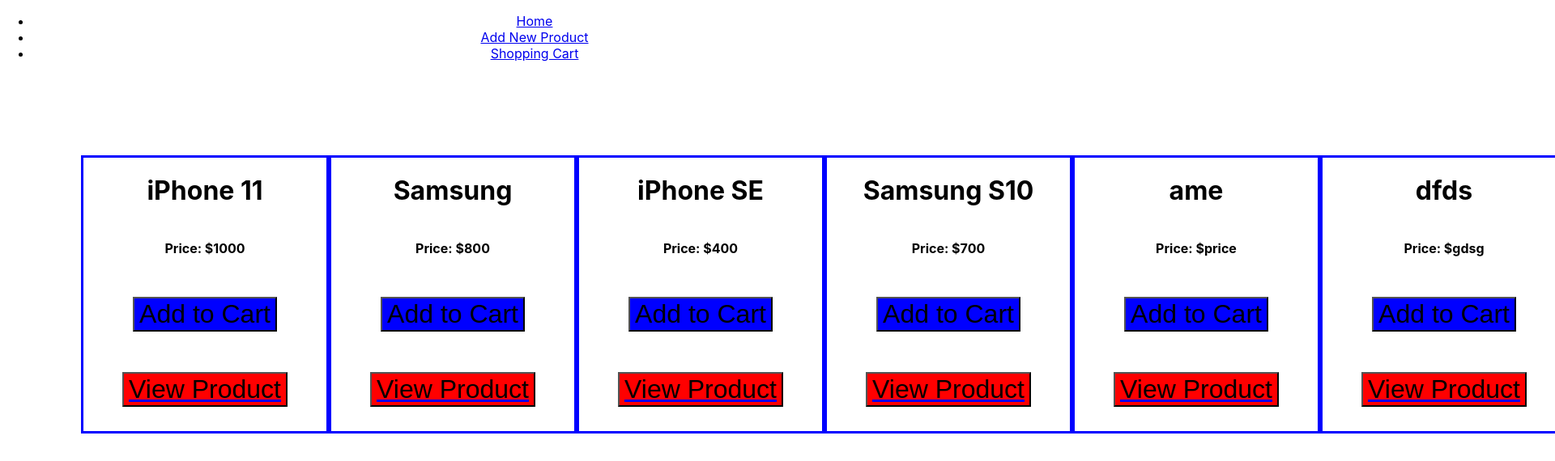
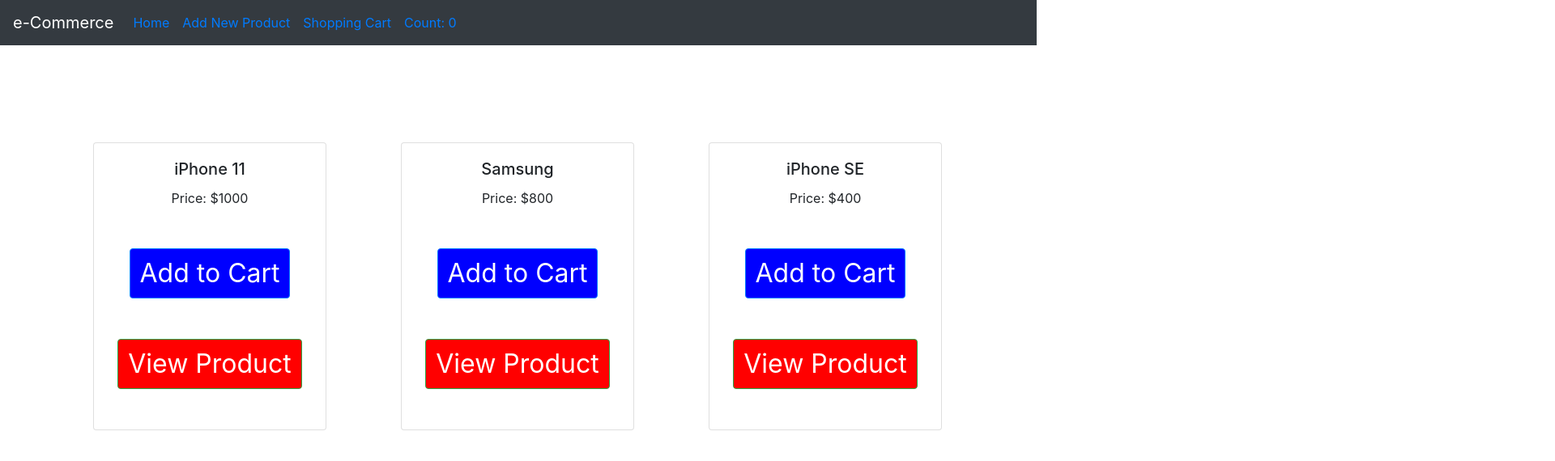
Before and after one commit to amrsekilly/ecommerce-react, a React (Create React App) app: page / in a window 1280 px wide. Shown: the top 570 px of the page at 81% size, 1920 px wide, since content can reach past the window. Built offline with nearby package versions, Linux system fonts and the light colour scheme; data requests are answered from the project's data file.

Commit message:
Added bootstrap

```diff
--- a/package.json
+++ b/package.json
@@ -7,7 +7,9 @@
     "@testing-library/react": "^9.3.2",
     "@testing-library/user-event": "^7.1.2",
     "axios": "^0.19.2",
+    "bootstrap": "^4.4.1",
     "react": "^16.13.1",
+    "react-bootstrap": "^1.0.1",
     "react-dom": "^16.13.1",
     "react-loader-spinner": "^3.1.14",
     "react-router-dom": "^5.1.2",
--- a/src/App.css
+++ b/src/App.css
@@ -38,19 +38,17 @@
   }
 }
 
-.home {
-  display: flex;
-}
+.home {}
 
 .products {
-  display: flex;
   margin: 100px 100px 100px 100px;
 }
 
 .product {
   min-width: 300px;
   min-height: 300px;
-  border: 3px solid blue;
+  margin-top: 20px;
+  margin-bottom: 20px;
 }
 
 .product-image {
@@ -78,5 +76,4 @@
 .create-product {
   min-width: 300px;
   min-height: 300px;
-  border: 3px solid cyan;
 }
--- a/src/Components/Home.js
+++ b/src/Components/Home.js
@@ -5,6 +5,8 @@
 import { AddProduct } from "./AddProduct";
 import { ProductPage } from "./ProductPage";
 import { Cart } from "./Cart";
+import { NavbarComponent } from "./Navbar";
+import { NavCart } from "./NavCart";
 
 // Renders all products to the screen
 export class Home extends React.Component {
@@ -56,19 +58,10 @@
     return (
       <Router>
         <div>
-          <nav>
-            <ul>
-              <li>
-                <Link to="/">Home</Link>
-              </li>
-              <li>
-                <Link to="/add-product">Add New Product</Link>
-              </li>
-              <li>
-                <Link to="/cart">Shopping Cart</Link>
-              </li>
-            </ul>
-          </nav>
+          <NavbarComponent>
+            <NavCart count={this.state.count} />
+          </NavbarComponent>
+
           <div className="home">
             <Switch>
               <Route path="/products/:id">
--- /dev/null
+++ b/src/Components/NavCart.js
@@ -0,0 +1,7 @@
+import React, { Component } from "react";
+
+export class NavCart extends Component {
+  render() {
+    return <span>Count: {this.props.count}</span>;
+  }
+}
--- /dev/null
+++ b/src/Components/Navbar.js
@@ -0,0 +1,27 @@
+import React from "react";
+import { Nav, Navbar } from "react-bootstrap";
+import { Link } from "react-router-dom";
+
+export const NavbarComponent = ({ children }) => {
+  return (
+    <Navbar bg="dark" variant="dark">
+      <Navbar.Brand href="/">e-Commerce</Navbar.Brand>
+      <Nav className="mr-auto">
+        <Nav.Link>
+          {" "}
+          <Link to="/">Home</Link>
+        </Nav.Link>
+        <Nav.Link>
+          {" "}
+          <Link to="/add-product">Add New Product</Link>
+        </Nav.Link>
+        <Nav.Link>
+          <Link to="/cart">Shopping Cart</Link>
+        </Nav.Link>
+        <Nav.Link>
+          <Link to="/cart">{children}</Link>
+        </Nav.Link>
+      </Nav>
+    </Navbar>
+  );
+};
--- a/src/Components/Product.js
+++ b/src/Components/Product.js
@@ -1,24 +1,27 @@
 import React, { Component } from "react";
+import { Col, Card, Button } from "react-bootstrap";
 import { Link } from "react-router-dom";
 
 export class Product extends Component {
   render() {
     return (
-      <div className="product">
-        <h1>{this.props.product.name}</h1>
-        <div>
-          <img className="product-image" src={this.props.product.image} />
-        </div>
-        <b>Price: ${this.props.product.price}</b>
-        <div className="btn-container">
-          <button onClick={this.props.handleClick} className="btn">
-            Add to Cart
-          </button>
-          <Link to={`/products/${this.props.product.id}`}>
-            <button className="btn view-button">View Product</button>
-          </Link>
-        </div>
-      </div>
+      <Col xs={4} className="product">
+        <Card style={{ width: "18rem" }}>
+          <Card.Body>
+            <Card.Title>{this.props.product.name}</Card.Title>
+            <Card.Text>Price: ${this.props.product.price}</Card.Text>
+
+            <Button variant="primary" onClick={this.props.handleClick}>
+              Add to Cart
+            </Button>
+            <Link to={`/products/${this.props.product.id}`}>
+              <Button variant="success" className="btn view-button">
+                View Product
+              </Button>
+            </Link>
+          </Card.Body>
+        </Card>
+      </Col>
     );
   }
 }
--- a/src/Components/ProductsList.js
+++ b/src/Components/ProductsList.js
@@ -1,10 +1,12 @@
 import React, { Component } from "react";
+import { Container, Row } from "react-bootstrap";
 import { Product } from "./Product.js";
 
 export class ProductsList extends Component {
   render() {
     return (
-      <div className="products">
+      <Container className="products">
+        <Row>
           {this.props.products.map((product) => (
             <Product
               key={product.id}
@@ -12,7 +14,8 @@
               product={product}
             />
           ))}
-      </div>
+        </Row>
+      </Container>
     );
   }
 }
--- a/src/index.js
+++ b/src/index.js
@@ -1,6 +1,7 @@
 import React from "react";
 import ReactDOM from "react-dom";
 import "react-loader-spinner/dist/loader/css/react-spinner-loader.css";
+import "bootstrap/dist/css/bootstrap.min.css";
 import "./index.css";
 import App from "./App";
 
```
Also changed, not shown: 1 other file (tests, documents, lock files or other folders). Lines whose indentation alone changed are shown as unchanged.
